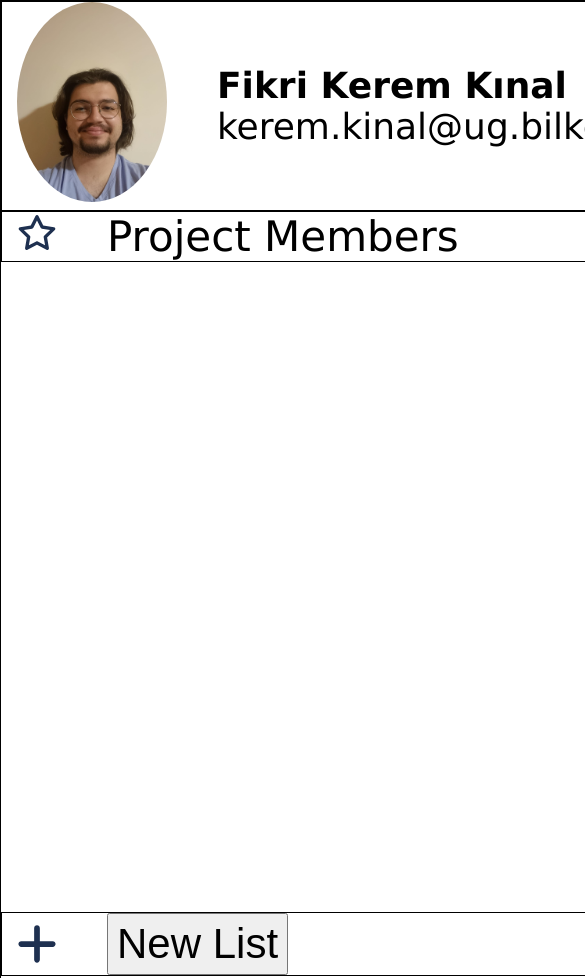
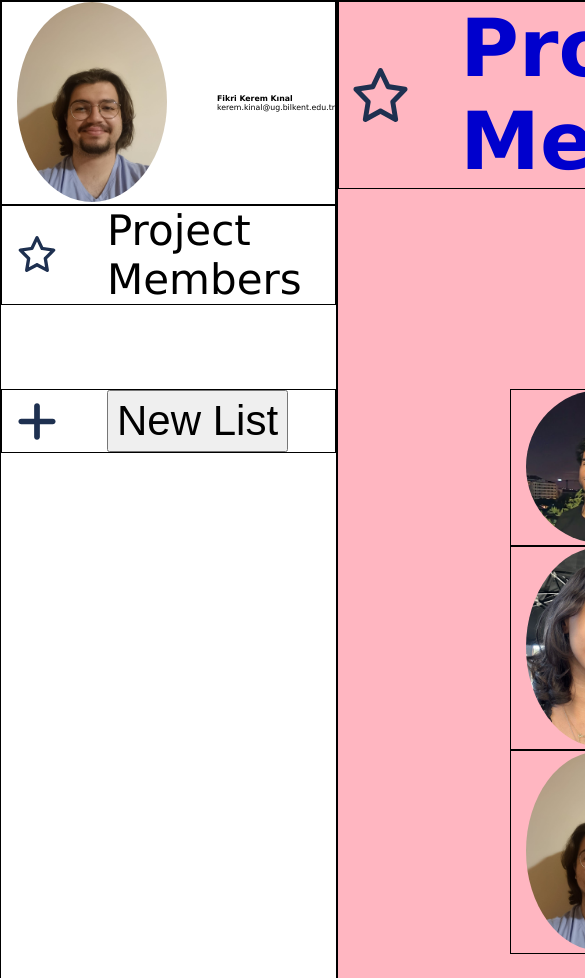
Before and after one commit to furkancirdi/CTIS255-project, a plain HTML site: page project_folder/index.html in a window 390 px wide. Shown: the top 978 px of the page, 585 px wide, since content can reach past the window. Drawn offline with Linux system fonts and the light colour scheme.

Commit message:
Update style.css

```diff
--- a/project_folder/style.css
+++ b/project_folder/style.css
@@ -5,7 +5,7 @@
     display: flex;
     flex-direction: row;
     max-width: 100vw;
-    font-size: 36px;
+    font-size: 14px;
 }
 
 div .photo {
@@ -21,7 +21,7 @@
     border-radius: 100%;
 }
 
-.left{
+.left {
     display: flex;
     flex: 3;
     flex-direction: column;
@@ -61,8 +61,8 @@
     font-size: 42px
 }
 
-.title-newList{
-    margin-top: 77vh;
+.title-newList {
+    margin-top: 10vh; /* Adjust as needed */
     display: flex;
     flex-direction: row;
     gap: 50px;
@@ -139,3 +139,10 @@
     align-items: left;
     gap: 10px;
 }
+
+@media (max-width: 600px) {
+    /* Styles for smaller screens */
+    body {
+        font-size: 2vw;
+    }
+}
```
